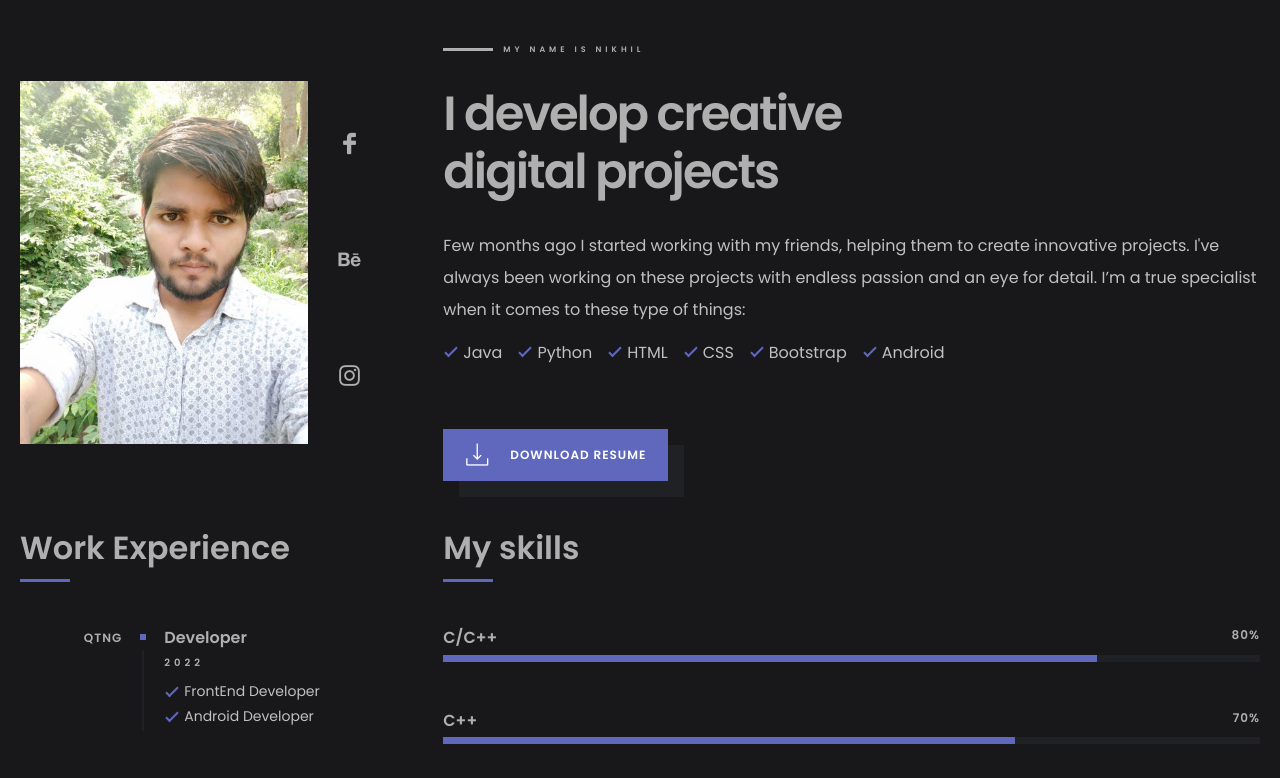
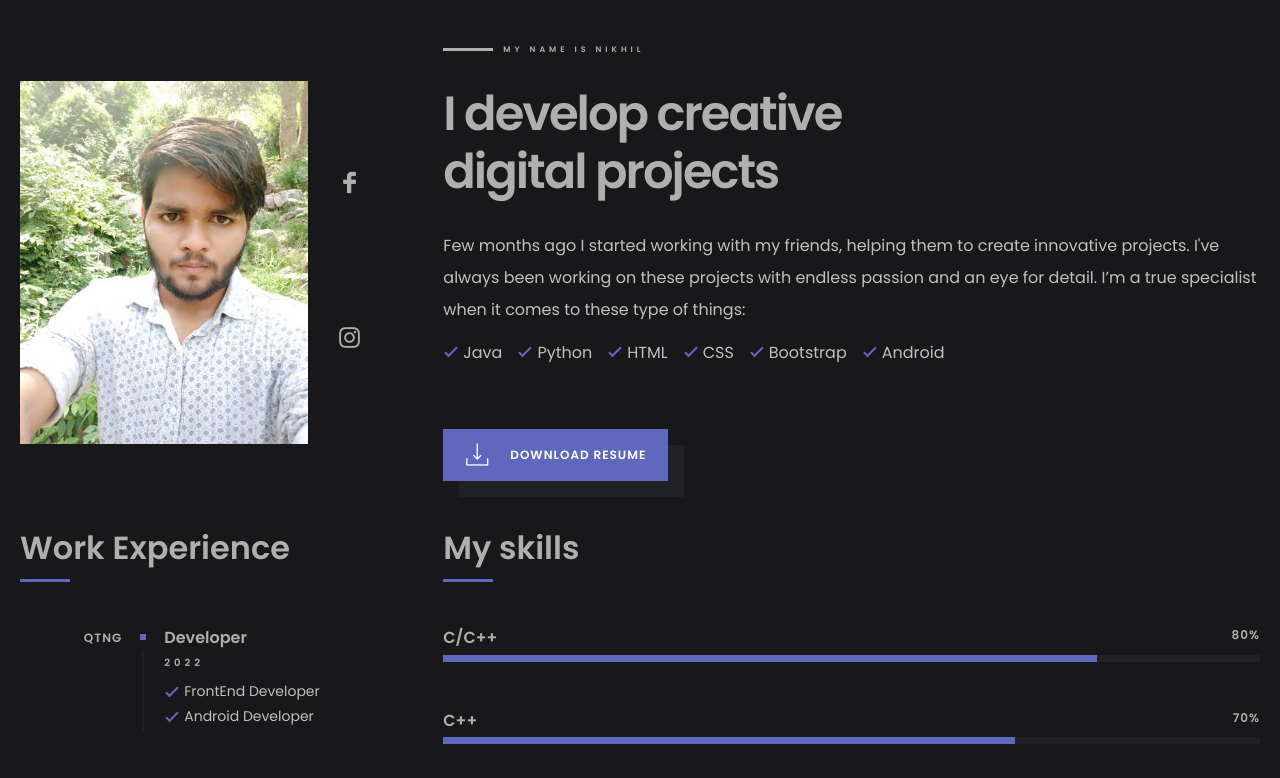
Before and after one commit to NkSainger/portfolio, a plain HTML site: page index.html in a window 1280 px wide. Shown: the part 900-1678 px from the top of the page. Drawn offline with Linux system fonts and the light colour scheme; files whose address does not match are found by name.

Commit message:
Update index.html

```diff
--- a/index.html
+++ b/index.html
@@ -82,9 +82,8 @@
                     <div class="col-md-1 pb-3 pb-md-0">
                         <div class="social-channels">
                             <ul>
-                                <li><a href="#!"><i class="lni-facebook-filled"></i></a></li>
-                                <li><a href="#!"><i class="lni-behance-original"></i></a></li>
-                                <li><a href="#!"><i class="lni-instagram-original"></i></a></li>
+                                <li><a href="https://www.facebook.com/profile.php?id=100035205273052"><i class="lni-facebook-filled"></i></a></li>
+                                <li><a href="https://www.instagram.com/nikhilsainger/"><i class="lni-instagram-original"></i></a></li>
                             </ul>
                         </div>
                     </div>
@@ -314,7 +313,7 @@
                         <li><a href="https://www.linkedin.com/in/nikhil-kumar-bb591b1b0/" data-flip="LinkedIn">LinkedIn</a></li>
                         <li><a href="https://www.instagram.com/nikhilsainger/" data-flip="Instagram">Instagram</a></li>
                         <li><a href="https://github.com/NkSainger" data-flip="GitHub">GitHub</a></li>
-                        <li><a href="#" data-flip="Twitter">Twitter</a></li>
+                        <li><a href="https://twitter.com/Nikhil2507644" data-flip="Twitter">Twitter</a></li>
                     </ul>
                 </div>
             </div>
```
